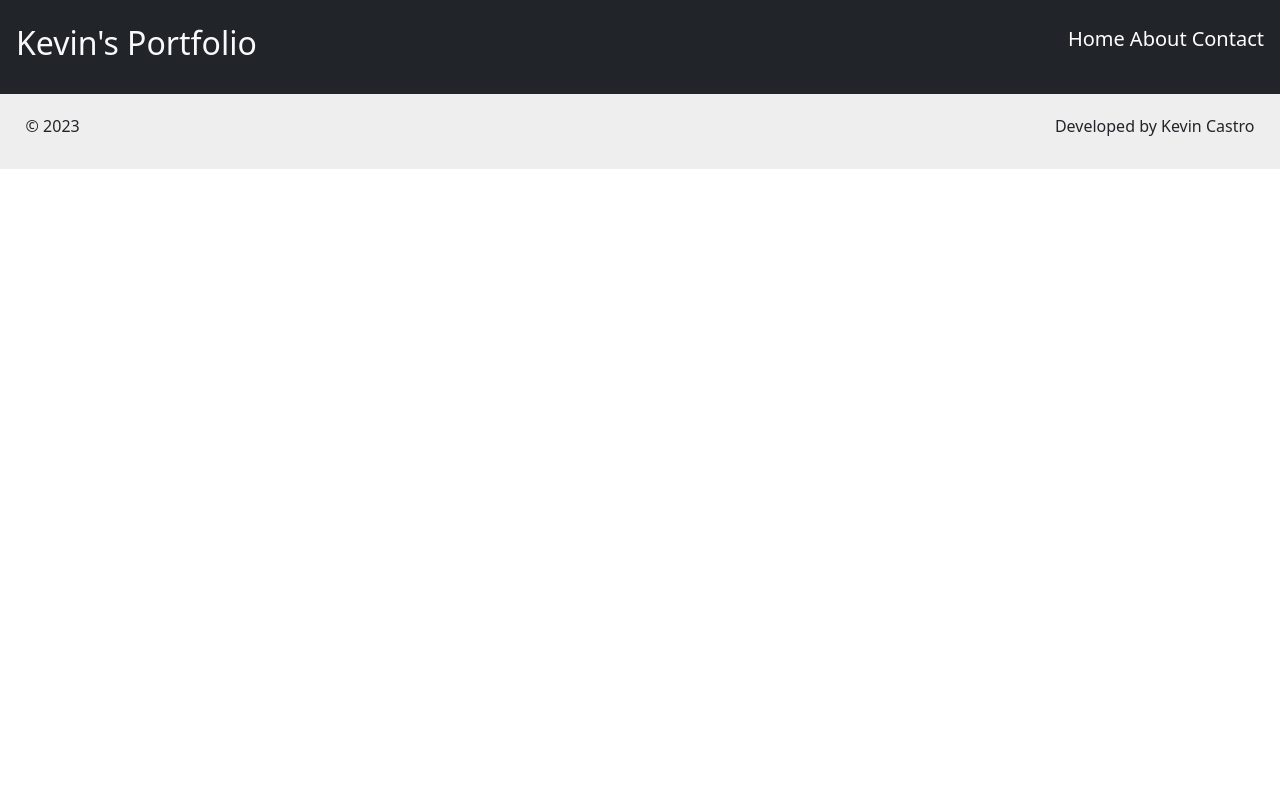
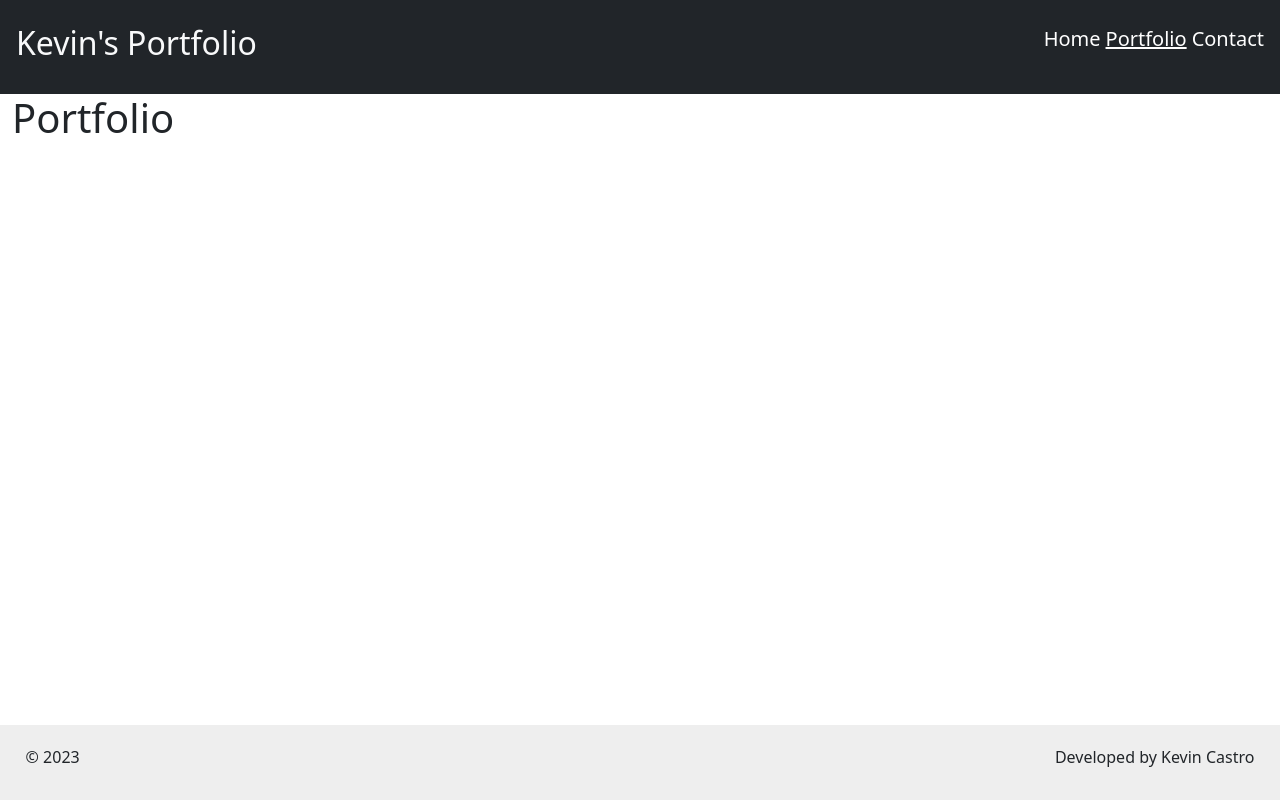
Before and after one commit to Kev-Castro/kc-porfolio-2023, a React (Vite) app: page /portfolio in a window 1280 px wide. Built offline with nearby package versions, Linux system fonts and the light colour scheme.

Commit message:
updated files to say portfolio

```diff
--- a/src/App.jsx
+++ b/src/App.jsx
@@ -3,7 +3,7 @@ import { Routes, Route } from 'react-router-dom'
 import Header from './compotents/Header'
 
 import Home from './pages/Home'
-import About from './pages/About'
+import Portfolio from './pages/Portfolio'
 import Contact from './pages/Contact'
 import Footer from './compotents/Footer'
 
@@ -15,7 +15,7 @@ function App() {
 
       <Routes>
         <Route path="/" element={<Home />} />
-        <Route path="/about" element={<About />} />
+        <Route path="/portfolio" element={<Portfolio />} />
         <Route path="/contact" element={<Contact />} />
       </Routes>
 
--- a/src/compotents/Header.jsx
+++ b/src/compotents/Header.jsx
@@ -7,7 +7,7 @@ function Header() {
 
             <nav>
                 <NavLink to="/">Home</NavLink>
-                <NavLink to="/about">About</NavLink>
+                <NavLink to="/portfolio">Portfolio</NavLink>
                 <NavLink to="/contact">Contact</NavLink>
             </nav>
         </header>
--- a/src/pages/About.jsx
+++ b/src/pages/Portfolio.jsx
@@ -1,9 +1,9 @@
-function About() {
+function Portfolio() {
     return (
         <main className="container-fluid">
-            <h1>About</h1>
+            <h1>Portfolio</h1>
         </main>
     )
 }
 
-export default About
+export default Portfolio
```
